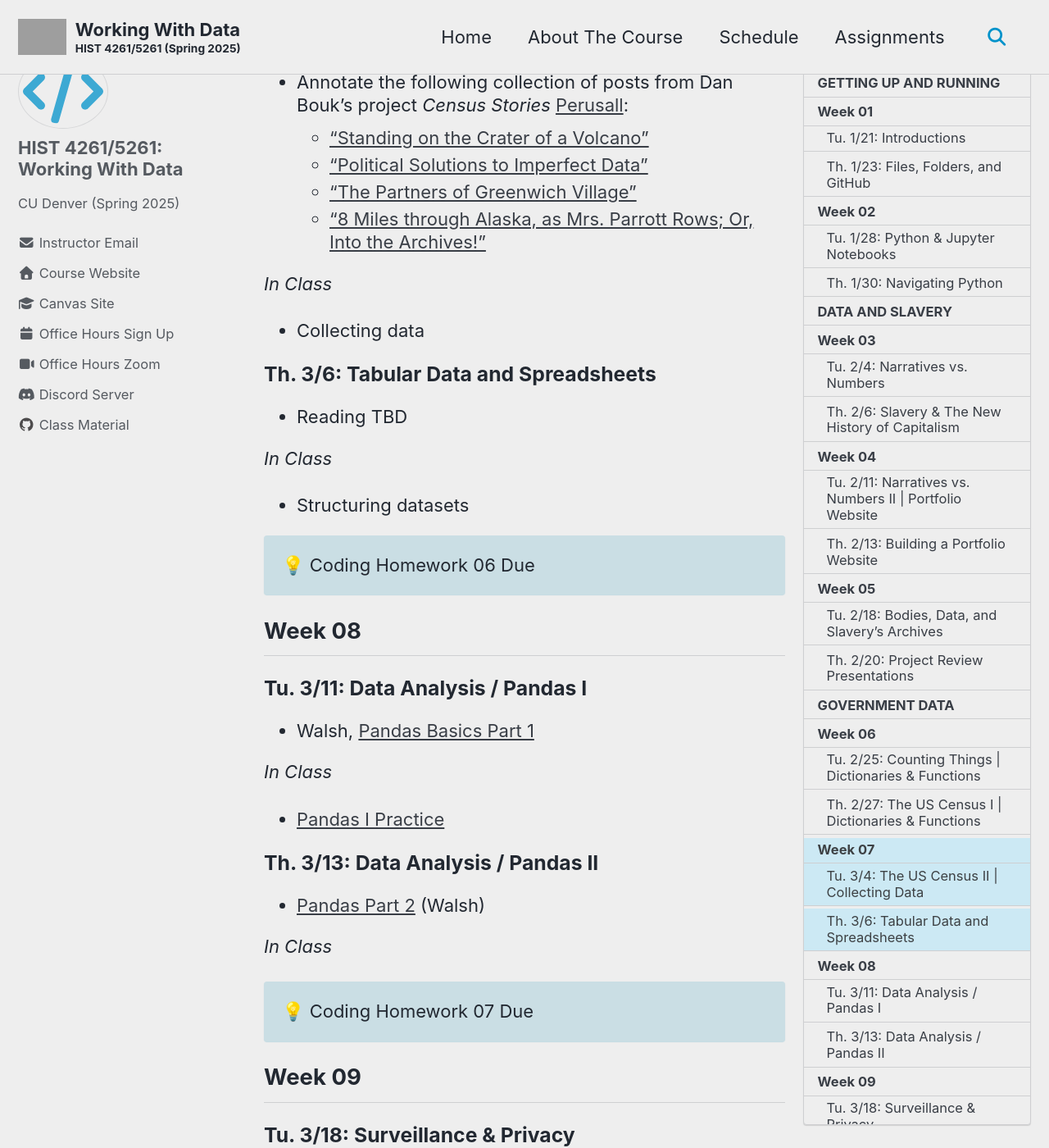
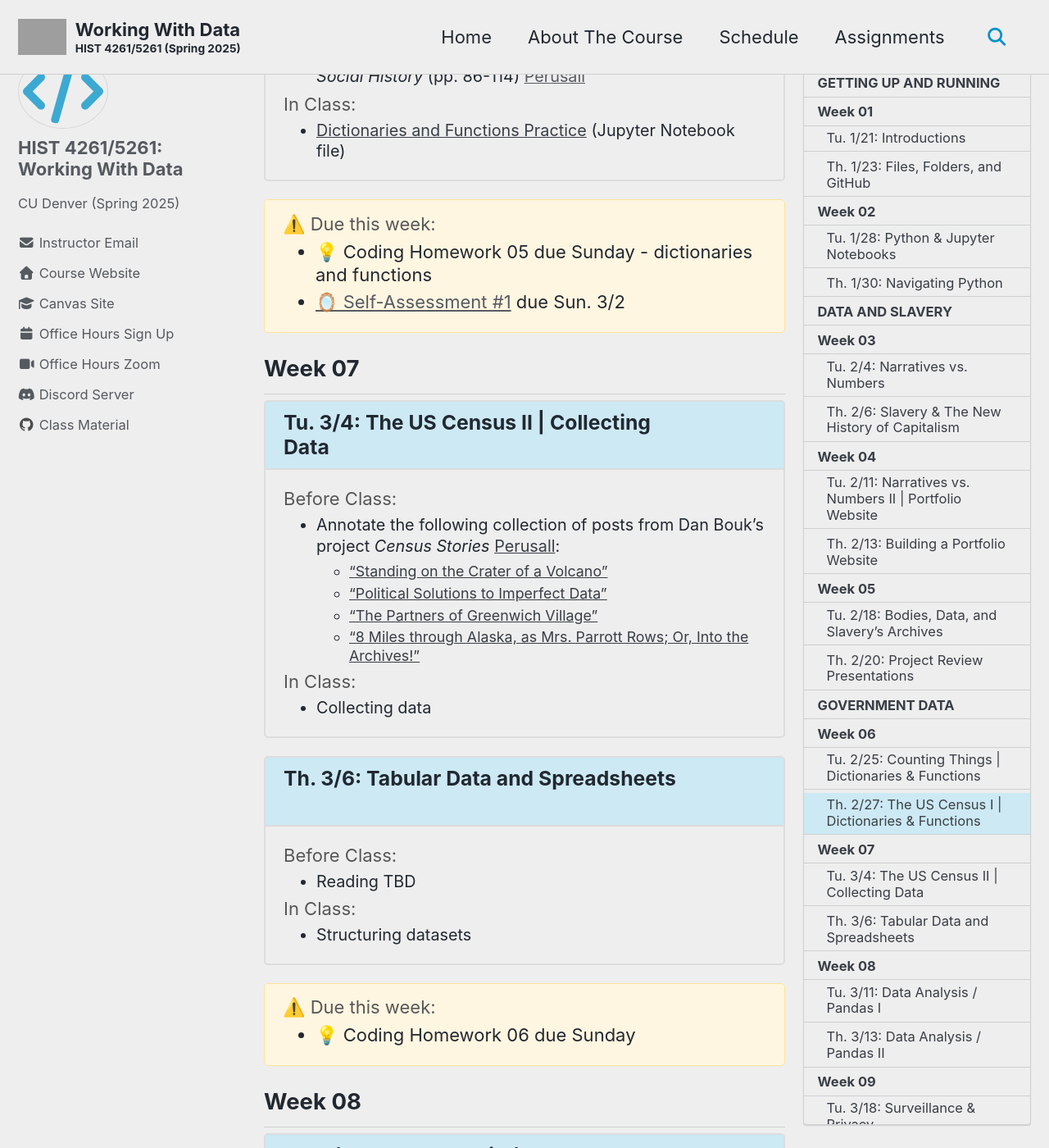
Before and after one commit to cblevins/sp25-data, a Jekyll site: the page built from _pages/schedule.md, in a window 1280 px wide and 1400 px high, scrolled down 5986 px. Shown: the whole window at 82% size. Built offline with Jekyll 4.4.1, drawn with Linux system fonts in a browser that asks for light colours; cached includes are drawn as plain includes; some of the changed text lies outside the part shown; grey boxes are pictures that could not be loaded.

Commit message:
Changing style of schedule page

```diff
--- /dev/null
+++ b/_layouts/schedule.html
@@ -0,0 +1,181 @@
+---
+layout: single
+---
+
+<script>
+  document.addEventListener("DOMContentLoaded", function () {
+    const mainContent = document.querySelector("article.page");
+    const sessions = mainContent.querySelectorAll("h3");
+
+    sessions.forEach((session) => {
+      let content = [];
+      let element = session.nextElementSibling;
+
+      // Only collect content until we hit "Due this week:" or next h2/h3
+      while (
+        element &&
+        !["H2", "H3"].includes(element.tagName) &&
+        !(
+          element.tagName === "P" &&
+          element.textContent.trim() === "Due this week:"
+        )
+      ) {
+        content.push(element);
+        element = element.nextElementSibling;
+      }
+
+      // Create card container
+      const card = document.createElement("div");
+      card.className = "class-card";
+
+      // Create header
+      const header = document.createElement("div");
+      header.className = "class-card-header";
+      header.appendChild(session.cloneNode(true));
+
+      // Create content section
+      const cardContent = document.createElement("div");
+      cardContent.className = "class-card-content";
+
+      let currentSection = null;
+
+      // Add content sections based on lists and markers
+      content.forEach((el) => {
+        if (el.tagName === "P" && el.textContent.includes("In Class:")) {
+          currentSection = "in-class";
+          const heading = document.createElement("h4");
+          heading.textContent = "In Class:";
+          const section = document.createElement("div");
+          section.className = "materials-section";
+          section.appendChild(heading);
+          cardContent.appendChild(section);
+          el.remove();
+        } else if (el.tagName === "UL") {
+          const section = document.createElement("div");
+
+          // If this is the first list after h3 and not after "In-Class:", it's due items
+          if (!currentSection) {
+            currentSection = "due";
+            const heading = document.createElement("h4");
+            heading.textContent = "Before Class:";
+            section.className = "due-section";
+            section.appendChild(heading);
+          } else if (currentSection === "in-class") {
+            section.className = "materials-section";
+          }
+
+          section.appendChild(el.cloneNode(true));
+          cardContent.appendChild(section);
+        }
+      });
+
+      // Assemble card
+      card.appendChild(header);
+      card.appendChild(cardContent);
+
+      // Replace original content with card
+      session.parentNode.insertBefore(card, session);
+      content.forEach((el) => el.remove());
+      session.remove();
+    });
+
+    // Handle "Due this week" sections
+    const weekDueSections = mainContent.querySelectorAll("p");
+    weekDueSections.forEach((section) => {
+      if (section.textContent.trim() === "Due this week:") {
+        const nextElement = section.nextElementSibling;
+        if (nextElement && nextElement.tagName === "UL") {
+          // Create a new section for weekly due items
+          const weekDueSection = document.createElement("div");
+          weekDueSection.className = "week-due-section";
+
+          // Add header
+          const heading = document.createElement("h4");
+          heading.textContent = "⚠️ Due this week:";
+          weekDueSection.appendChild(heading);
+
+          // Add the list
+          weekDueSection.appendChild(nextElement.cloneNode(true));
+
+          // Replace the original elements
+          section.parentNode.insertBefore(weekDueSection, section);
+          section.remove();
+          nextElement.remove();
+        }
+      }
+    });
+  });
+</script>
+
+<!-- adjusting style layout for schedule page - need to move this to a separate stylesheet later -->
+<style>
+  article.page .class-card {
+    border: 2px solid #dddddd;
+    border-radius: 5px;
+    margin-bottom: 1em;
+  }
+
+  article.page .class-card-header {
+    background: #cce9f4;
+    padding: 0.5em 1em;
+    border-bottom: 2px solid #dddddd;
+  }
+
+  article.page .class-card-header h3 {
+    margin: 0;
+    /*font-size: 1.3em;*/
+    line-height: 1.2;
+  }
+
+  article.page .class-card-content {
+    padding: 0.7em 1em;
+  }
+
+  article.page .due-section h4,
+  article.page .materials-section h4 {
+    margin: 0.3em 0;
+    font-size: 1em; /* Reduced from 1.1em */
+    line-height: 1.2;
+    font-weight: normal; /* Remove bold */
+    color: #575757; /* Softer text color */
+  }
+
+  article.page .due-section ul,
+  article.page .materials-section ul {
+    margin: 0.3em 0;
+    font-size: 0.9em;
+  }
+
+  article.page .due-section li,
+  article.page .materials-section li {
+    margin-bottom: 0.2em;
+    line-height: 1.3;
+  }
+
+  article.page .week-due-section {
+    margin: 1em 0;
+    padding: 0.7em 1em;
+    background: #fff6e1; /* Very light amber */
+    border: 1px solid #fae39b; /* Slightly darker amber for border */
+    border-radius: 5px;
+  }
+
+  article.page .week-due-section h4 {
+    font-size: 1em;
+    line-height: 1.2;
+    font-weight: normal; /* Remove bold */
+    color: #575757;
+    margin: 0 0 0.3em 0;
+  }
+
+  article.page .week-due-section ul {
+    margin: 0.3em 0;
+  }
+
+  article.page .week-due-section li {
+    margin-bottom: 0.2em;
+    line-height: 1.3;
+  }
+</style>
+
+{{ content }}
--- a/_pages/schedule.md
+++ b/_pages/schedule.md
@@ -20,6 +21,10 @@ _Note: formal assignment due dates appear in highlighted boxes_
 
 ### Tu. 1/21: Introductions
 
+In Class:
+
+- [Slides](https://docs.google.com/presentation/d/1IekLRZEXj2LUs16hgdKp_2Hi0sHYjm48BeGgMcn7F6I/edit?usp=sharing)
+
 ### Th. 1/23: Files, Folders, and GitHub
 
 - 📚 Annotate Course Syllabus [[Perusall](https://app.perusall.com/courses/working-with-data-spring-2025/syllabus-working-with-data-sp25?assignmentId=N5JocikA46SCknFeL&part=1)]
@@ -28,13 +33,14 @@ _Note: formal assignment due dates appear in highlighted boxes_
 - ✅ [Sign up](https://outlook.office365.com/book/ProfBlevinsSpring2025OfficeHours@cuanschutz.edu/s/jL7GGvwk8Uy3t9An0rnVXQ2) for a 10-minute one-on-one meeting with Professor Blevins during the first three weeks of the semester
 - 💻 Complete [Installing GitHub]({{site.baseurl}}/modules/installing-github/)
 
-_In Class_
+In Class:
 
 - 💻 [Getting Up and Running With GitHub]({{site.baseurl}}/modules/github-intro/)
 - 💻 Part 1 of [Learning how to use the Command Line]({{site.baseurl}}/modules/command-line)
 
-💡 Coding Homework 01 Due Sunday 1/26
-{: .notice--info}
+Due this week:
+
+- 💡 Coding Homework 01 due Sunday 1/26
 
 ## Week 02
 
@@ -47,9 +53,9 @@ _In Class_
 - 💻 Complete [How to Use Jupyter Notebooks](https://melaniewalsh.github.io/Intro-Cultural-Analytics/02-Python/02-How-to-Use-Jupyter-Notebooks.html) tutorial in Melanie Walsh, _Introduction to Cultural Analytics & Python_ textbook.
 - ✅ If you haven't done so already, [sign up](https://outlook.office365.com/book/ProfBlevinsSpring2025OfficeHours@cuanschutz.edu/s/jL7GGvwk8Uy3t9An0rnVXQ2) for a 10-minute one-on-one meeting with Professor Blevins during the first three weeks of the semester
 
-In-class:
+In Class:
 
-- Getting Started with Jupyter Notebooks [[link to download in-class notebook]({{site.baseurl}}/modules/jupyter-notebooks-intro.ipynb)]
+- Getting Started with Jupyter Notebooks [[link to download notebook]({{site.baseurl}}/modules/jupyter-notebooks-intro.ipynb)]
 
 ### Th. 1/30: Navigating Python
 
@@ -57,12 +63,13 @@ In-class:
 - 💻 Walsh, [Variables](https://melaniewalsh.github.io/Intro-Cultural-Analytics/02-Python/04-Variables.html)
 - 💻 Walsh, [Data Types](https://melaniewalsh.github.io/Intro-Cultural-Analytics/02-Python/05-Data-Types.html)
 
-_In-class_
+In Class:
 
 - [Navigating Python]({{site.baseurl}}/modules/navigating-python)
 
-💡 Coding Homework 02 Due
-{: .notice--info}
+Due this week:
+
+- 💡 Coding Homework 02 due Sunday 2/2
 
 ## DATA AND SLAVERY
 
@@ -76,7 +83,7 @@ _In-class_
 - 💻 Walsh, [String Methods](https://melaniewalsh.github.io/Intro-Cultural-Analytics/02-Python/06-String-Methods.html) (Walsh)
 - 💻 Walsh, [Files and Character Encoding](https://melaniewalsh.github.io/Intro-Cultural-Analytics/02-Python/07-Files-Character-Encoding.html) (Walsh)
 
-_In-class_
+In Class:
 
 - [Working with Text in Python]({{site.baseurl}}/modules/working-with-text)
 
@@ -85,8 +92,9 @@ _In-class_
 - 📚 Marc Parry, "Shackles and Dollars," _The Chronicle of Higher Education_, December 8, 2016. [[Perusall]()]
 - 💻 Walsh, [Comparisons and Conditionals](https://melaniewalsh.github.io/Intro-Cultural-Analytics/02-Python/08-Comparisons-Conditionals.html)
 
-💡 Coding Homework 03 Due
-{: .notice--info}
+Due this week:
+
+- 💡 Coding Homework 03 due Sunday
 
 ## Week 04
 
@@ -101,13 +109,14 @@ _In-class_
   - 📚 David Mora and Michelle Jia, ["Is the Love Song Dying?"](https://pudding.cool/2024/11/love-songs/) _The Pudding_ (11 November 2024).
 - 💻 Complete tutorial on Github Pages.
 
-_In Class_
+In Class:
 
 - Project review of "Is the Love Song Dying?"
 - Building a Portfolio Website
 
-💡 Coding Homework 04 Due
-{: .notice--info}
+Due this week:
+
+- 💡 Coding Homework 04 due Sunday
 
 ## Week 05
 
@@ -117,7 +126,7 @@ _In Class_
 
 <!-- - Anelise Hanson Shrout, [“(Re)Humanizing Data: Digitally Navigating the Bellevue Almshouse”](<https://crdh.rrchnm.org/essays/v01-10-(re)-humanizing-data/>) _Current Research in Digital History 2018_ [Perusall]()-->
 
-_In Class_
+In Class:
 
 - [Transatlantic Slave Trade Database]({{site.baseurl}}/modules/transatlantic-slave-trade-database)
 
@@ -126,8 +135,9 @@ _In Class_
 - No reading
 - Come to class prepared to give a **5-minute verbal presentation** to classmates on your [Project Review]({{site.baseurl}}/assignments/project-review).
 
-[🔍 Project Review]({{site.baseurl}}/assignments/project-review) due on Sunday, 2/23 (no coding homework this week)
-{: .notice--info}
+Due this week:
+
+- [🔍 Project Review]({{site.baseurl}}/assignments/project-review) due on Sunday, 2/23 (no coding homework this week)
 
 ## GOVERNMENT DATA
 
@@ -139,7 +149,7 @@ _In Class_
 
 - "Chapter 4: What Gets Counted Counts" in Catherine D'Ignazio and Lauren Klein, _Data Feminism_ (MIT Press, 2020) [Perusall]()
 
-_In Class_
+In Class:
 
 - [Dictionaries](https://melaniewalsh.github.io/Intro-Cultural-Analytics/02-Python/11-Dictionaries.html)
 - [Functions](https://melaniewalsh.github.io/Intro-Cultural-Analytics/02-Python/12-Functions.html)
@@ -149,15 +159,14 @@ _In Class_
 
 - “Chapter 4: The Census and Industrial America in the Gilded Age” in Margo Anderson, _The American Census: A Social History_ (pp. 86-114) [Perusall]()
 
-_In Class_
+In Class:
 
 - [Dictionaries and Functions Practice]({{site.baseurl}}/modules/dictionaries-functions.ipynb) (Jupyter Notebook file)
 
-💡 Coding Homework 05 Due - dictionaries and functions
-{: .notice--info}
+Due this week:
 
-[🪞 Self-Assessment #1]() due Sun. 3/2
-{: .notice--info}
+- 💡 Coding Homework 05 due Sunday - dictionaries and functions
+- [🪞 Self-Assessment #1]() due Sun. 3/2
 
 ## Week 07
 
@@ -169,7 +178,7 @@ _In Class_
   - ["The Partners of Greenwich Village"](https://censusstories.us/2018/07/03/partners.html)
   - ["8 Miles through Alaska, as Mrs. Parrott Rows; Or, Into the Archives!"](https://censusstories.us/2018/10/29/Alaska-paths.html)
 
-_In Class_
+In Class:
 
 - Collecting data
 
@@ -177,12 +186,13 @@ _In Class_
 
 - Reading TBD
 
-_In Class_
+In Class:
 
 - Structuring datasets
 
-💡 Coding Homework 06 Due
-{: .notice--info}
+Due this week:
+
+- 💡 Coding Homework 06 due Sunday
 
 ## Week 08
 
@@ -190,7 +200,7 @@ _In Class_
 
 - Walsh, [Pandas Basics Part 1](https://melaniewalsh.github.io/Intro-Cultural-Analytics/03-Data-Analysis/01-Pandas-Basics-Part1.html)
 
-_In Class_
+In Class:
 
 - [Pandas I Practice]({{site.baseurl}}/modules/pandas-1)
 
@@ -198,10 +208,13 @@ _In Class_
 
 - [Pandas Part 2](https://melaniewalsh.github.io/Intro-Cultural-Analytics/03-Data-Analysis/02-Pandas-Basics-Part2.html) (Walsh)
 
-_In Class_
+In Class:
 
-💡 Coding Homework 07 Due
-{: .notice--info}
+- Pandas practice
+
+Due this week:
+
+- 💡 Coding Homework 07 due Sunday
 
 ## Week 09
 
@@ -210,12 +223,13 @@ _In Class_
 - Sarah Elizabeth _Igo, The Known Citizen: A History of Privacy in Modern America_, p. 57-71, 83-98, 221-223, 232-247. [[Perusall]()] Text Analysis
 - Walsh, [Pandas Part 3](https://melaniewalsh.github.io/Intro-Cultural-Analytics/03-Data-Analysis/03-Pandas-Basics-Part3.html)
 
-_In Class_
+In Class:
 
 - [Pandas III Practice]({{site.baseurl}}/modules/pandas-3)
 
-💡 Coding Homework 08 Due - dictionaries and functions
-{: .notice--info}
+Due this week:
+
+- 💡 Coding Homework 08 due Sunday
 
 ### Th. 3/20: Catch-Up Day
 
@@ -242,7 +256,7 @@ _[Data Biography]({{site.baseurl}}/assignments/data-biography) Due Sunday, 3/30
 - 📚 Josh Lauer, "Plastic surveillance: Payment cards and the history of transactional data, 1888 to present" _Big Data & Society_ (2020) [[Perusall]]()
 - 📚 "Chapter 4: Data-Ink and Graphical Redesign" in Edward Tufte, _The Visual Display of Quantitative Information_ [Perusall]()
 
-_In Class_
+In Class:
 
 - Charlie Harper, ["Visualizing Data with Bokeh and Pandas"](https://programminghistorian.org/en/lessons/visualizing-with-bokeh) _The Programming Historian_ (2018)
   - Read Overview but skip the Getting Started section on installation and virtual environments and go directly to The Basics of Bokeh
@@ -252,15 +266,14 @@ _In Class_
 
 - 📚 “Chapter 3: On Rational, Scientific, Objective Viewpoints from Mythical, Imaginary, Impossible Standpoints” in _Data Feminism_ [[Perusall]]()
 
-_In Class_
+In Class:
 
-- `TBD`
+- TBD
 
-💡 Coding Homework 09 Due
-{: .notice--info}
+Due this week:
 
-[🪞 Self-Assessment #2]() due Sun. 4/6
-{: .notice--info}
+- 💡 Coding Homework 09 due Sunday
+- [🪞 Self-Assessment #2]() due Sun. 4/6
 
 ## Week 11
 
@@ -272,7 +285,7 @@ _In Class_
   - [Mapping and Geocoding](https://melaniewalsh.github.io/Intro-Cultural-Analytics/07-Mapping/01-Mapping.html)
   - [Custom Map Backgrounds](https://melaniewalsh.github.io/Intro-Cultural-Analytics/07-Mapping/02-Custom-Maps.html)
 
-_In class_:
+In Class:
 
 - Class visit from [Diane Fritz](https://library.auraria.edu/about/staff-directory/diane-fritz), Geospatial Data Scientist at Auraria Library
 
@@ -280,12 +293,13 @@ _In class_:
 
 - 📚 Jerome de Groot, ["Ancestry.com and the Evolving Nature of Historical Information Companies"](https://doi.org/10.1525/tph.2020.42.1.8) _The Public Historian_ (2020) [Perusall](https://app.perusall.com/courses/data-a-user-manual-fall-2021/_/dashboard/assignments/Z5Ha8tXPiie3dgHfR)
 
-_In Class_
+In Class:
 
 - Mapping Tutorial
 
-💡 Coding Homework 10 Due
-{: .notice--info}
+Due this week:
+
+- 💡 Coding Homework 10 due Sunday
 
 ## Week 12
 
@@ -302,8 +316,9 @@ _In Class_
 
 - Reading TBD
 
-📊 Final Project Proposal Due Sunday, 4/20
-{: .notice--info}
+Due this week:
+
+- 📊 Final Project Proposal Due Sunday, 4/20
 
 ## RESEARCH PROJECTS
 
@@ -344,14 +359,11 @@ _In Class_
 ### Tu. 5/6: Final Project Presentation
 
 - Prepare a 5-minute presentation on the draft of your research project
-
-📊 Rough Draft of Research Project Due by beginning of class
-{: .notice--info}
+- 📊 Rough Draft of Research Project Due by beginning of class
 
 ### Th. 5/8: Wrapping Up
 
-📊 Final Version of Research Project Due 5/14 by 11:59PM
-{: .notice--info}
+Due this week:
 
-🪞 Self-Assessment #3 Due 5/14 by 11:59PM
-{: .notice--info}
+- 📊 Final Version of Research Project Due 5/14 by 11:59PM
+- 🪞 Self-Assessment #3 Due 5/14 by 11:59PM
--- a/_sass/minimal-mistakes.scss
+++ b/_sass/minimal-mistakes.scss
@@ -35,3 +35,4 @@
 @import "minimal-mistakes/archive";
 @import "minimal-mistakes/sidebar";
 @import "minimal-mistakes/print";
+@import "minimal-mistakes/schedule";
--- /dev/null
+++ b/_sass/minimal-mistakes/_schedule.scss
@@ -0,0 +1,74 @@
+/*
+   Schedule page styling
+   ========================================================================== */
+
+.page {
+  article {
+    .class-card {
+      border: 1px solid #dddddd;
+      border-radius: 5px;
+      margin-bottom: 1em;
+
+      &-header {
+        background: #cce9f4;
+        padding: 0.5em 1em;
+        border-bottom: 1px solid #dddddd;
+
+        h3 {
+          margin: 0;
+          line-height: 1.2;
+        }
+      }
+
+      &-content {
+        padding: 0.7em 1em;
+      }
+    }
+
+    .due-section,
+    .materials-section {
+      h4 {
+        margin: 0.3em 0;
+        font-size: 1em;
+        line-height: 1.2;
+        font-weight: normal;
+        color: #575757;
+      }
+
+      ul {
+        margin: 0.3em 0;
+        font-size: 0.9em;
+      }
+
+      li {
+        margin-bottom: 0.2em;
+        line-height: 1.3;
+      }
+    }
+
+    .week-due-section {
+      margin: 1em 0;
+      padding: 0.7em 1em;
+      background: #fff6e1;
+      border: 1px solid #fae39b;
+      border-radius: 5px;
+
+      h4 {
+        font-size: 1em;
+        line-height: 1.2;
+        font-weight: normal;
+        color: #575757;
+        margin: 0 0 0.3em 0;
+      }
+
+      ul {
+        margin: 0.3em 0;
+      }
+
+      li {
+        margin-bottom: 0.2em;
+        line-height: 1.3;
+      }
+    }
+  }
+}
```
Also changed, not shown: other parts of _pages/schedule.md (+2 -1 lines), _modules/github-intro.md (+1 -1 lines), _pages/schedule-new.md (added, +38 -0 lines).
